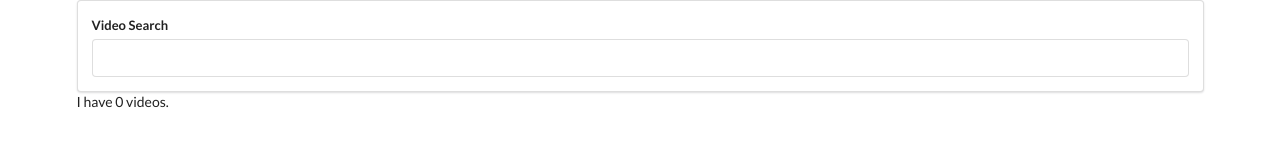
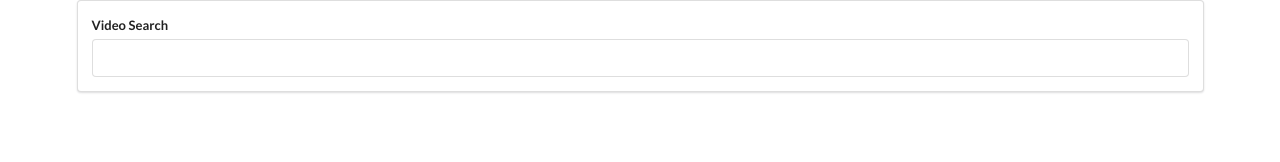
Before and after one commit to syedishmam/youtube-video-browser, a React (Create React App) app in the folder videos/: page / in a window 1280 px wide. Shown: the top 162 px of the page. Built offline with nearby package versions, Linux system fonts and the light colour scheme.

Commit message:
Add VideoList component

```diff
--- a/videos/src/components/App.js
+++ b/videos/src/components/App.js
@@ -1,6 +1,7 @@
 import React from 'react';
 import SearchBar from './SearchBar';
 import youtube from '../apis/youtube';
+import VideoList from './VideoList';
 
 class App extends React.Component {
     state = { videos: [] };
@@ -19,7 +20,7 @@ class App extends React.Component {
         return (
             <div className="ui container">
                 <SearchBar onTermSubmit={this.onTermSubmit} />
-                I have {this.state.videos.length} videos.
+                <VideoList videos={this.state.videos} />
             </div>
         )
     }
--- /dev/null
+++ b/videos/src/components/VideoItem.js
@@ -0,0 +1,7 @@
+import React from 'react';
+
+const VideoItem = (props) => {
+    return <div>Video Item</div>
+};
+
+export default VideoItem;
--- /dev/null
+++ b/videos/src/components/VideoList.js
@@ -0,0 +1,12 @@
+import React from 'react';
+import VideoItem from './VideoItem';
+
+const VideoList = ({ videos }) => {
+    const renderedList = videos.map((video) => {
+        return <VideoItem />
+    });
+
+    return <div>{renderedList}</div>
+};
+
+export default VideoList;
```
